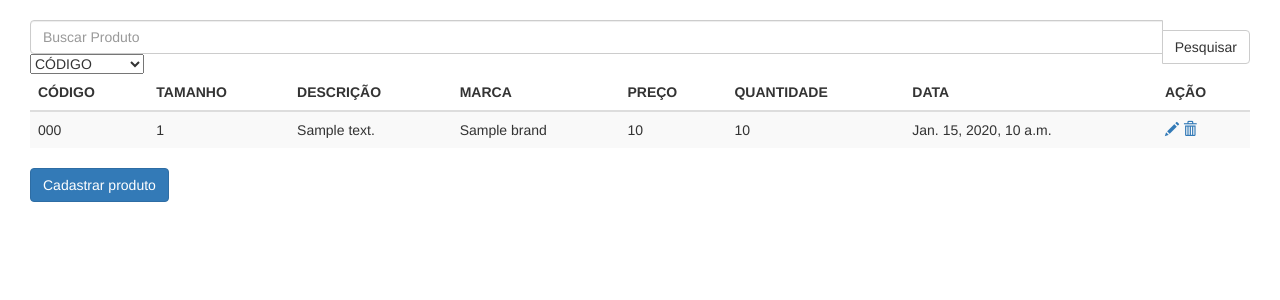
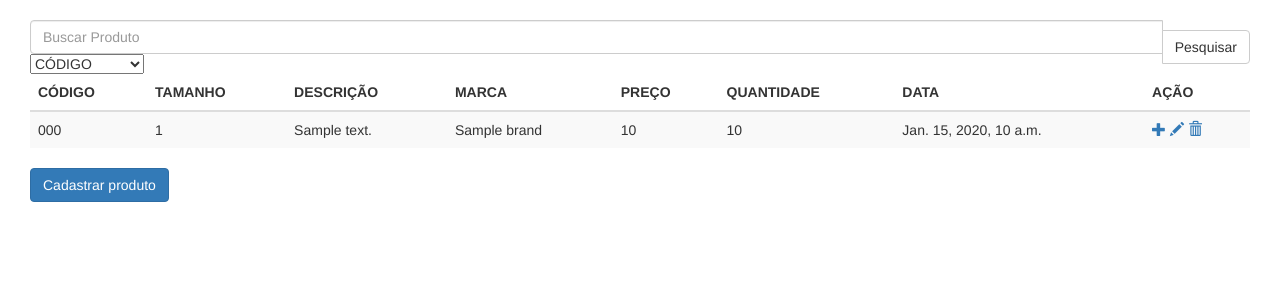
Before and after one commit to JucianKaue/StockControlSite, a Django app: template stock_control/Stock/templates/Stock/table_entry.html in a window 1280 px wide. Shown: the part 52-352 px from the top of the page. Run offline with Django 3.2, Linux system fonts and the light colour scheme; the template is opened without the code that fills it: most values are stand-ins (such as "Sample title", 1, 10 or a date in 2020); some libraries are stand-ins or nearby versions.

```diff
--- a/stock_control/Stock/templates/Stock/table_entry.html
+++ b/stock_control/Stock/templates/Stock/table_entry.html
@@ -47,12 +47,16 @@ Tabela de entrada
                 <td>{{ product.amount }}</td>
                 <TD>{{ product.date }}</TD>
                 <td>
+                    <a href="{% url 'add_existing_product' pk=product.pk %}">
+                        <i class="glyphicon glyphicon-plus"></i>
+                    </a>
                     <a href="{% url 'edit_product_entry' pk=product.pk %}">
                         <i class="glyphicon glyphicon-pencil"></i>
                     </a>
                     <a href="{% url 'delete_product_entry' pk=product.pk %}">
                         <i class="glyphicon glyphicon-trash"></i>
                     </a>
+
                 </td>
             </tr>
         {% endfor %}
--- a/stock_control/Stock/urls.py
+++ b/stock_control/Stock/urls.py
@@ -5,6 +5,7 @@ from .views import *
 
 urlpatterns = [
     path('add_product/', add_product, name='add_product'),
+    path('add_existing_product/<pk>', add_existing_product, name='add_existing_product'),
 
     path('edit_product_entry/<pk>', edit_product_entry, name='edit_product_entry'),
     path('delete_product_entry/<pk>', delete_product_entry, name='delete_product_entry'),
```
Also changed, not shown: funtions.py (added).
